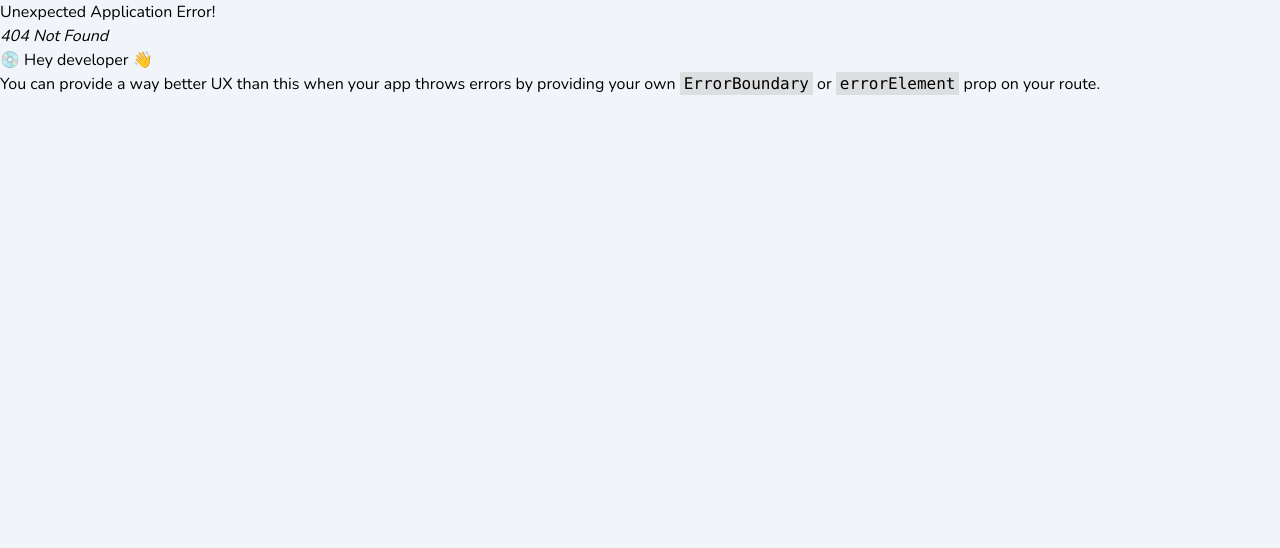
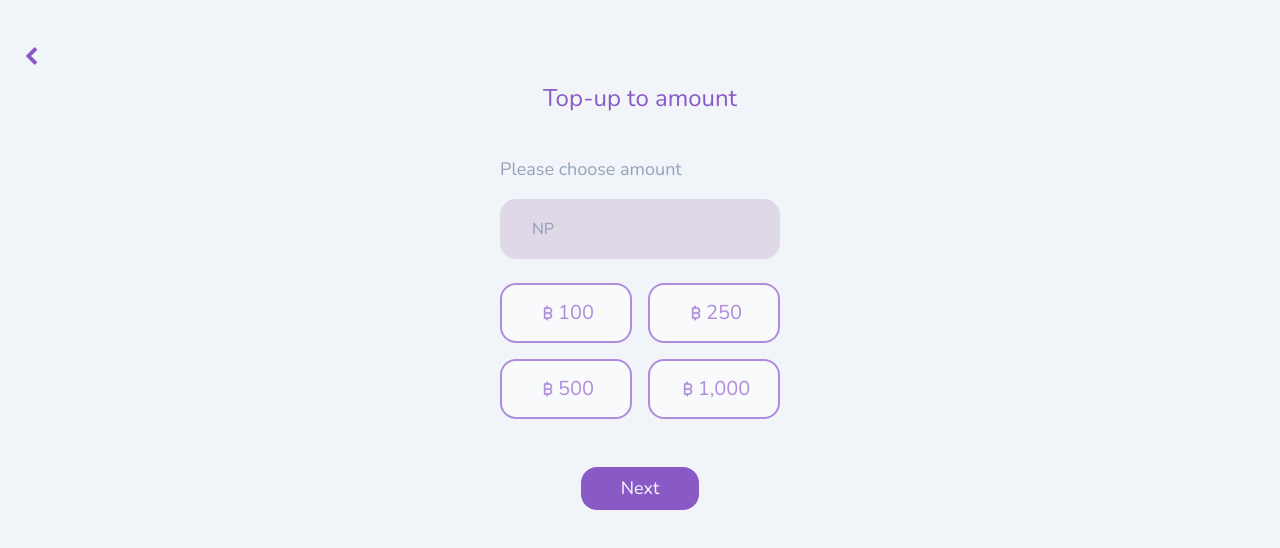
Before and after one commit to narmpiyanuch/navni-frontend, a React (Vite) app: page /topup in a window 1280 px wide. Before the commit this address had no page. Shown: the top 548 px of the page. Built offline with nearby package versions, Linux system fonts and the light colour scheme.

Commit message:
edit HomePage and finish create TopUp page

```diff
--- a/src/feature/auth/InputRegisterForm.jsx
+++ b/src/feature/auth/InputRegisterForm.jsx
@@ -1,4 +1,4 @@
-import React from 'react'
+
 
 export default function InputRegisterForm({ title }) {
     return (
--- /dev/null
+++ b/src/feature/payment/MoneyButton.jsx
@@ -0,0 +1,21 @@
+import bathIcon from '../../assets/bathmain.png'
+
+const amount = [
+    { id: 1, amount: '100' },
+    { id: 2, amount: '250' },
+    { id: 3, amount: '500' },
+    { id: 4, amount: '1,000' },
+]
+
+export default function MoneyButton() {
+    return (
+        <div className='grid grid-cols-2 gap-4'>
+            {amount.map(el => {
+                return < div key={el.id} className=' flex justify-center items-center w-[132px] h-[60px] border-2 border-Primary-main rounded-2xl  bg-MonoColor-50 active:bg-Primary-lightest' >
+                    <img src={bathIcon} alt='bathIcon' className='w-[20px]' />
+                    <p className='text-[20px] text-Primary-main'>{el.amount}</p>
+                </div >
+            })
+            }
+        </div>)
+}
--- /dev/null
+++ b/src/feature/payment/PurpleButton.jsx
@@ -0,0 +1,7 @@
+
+
+export default function PurpleButton({ title }) {
+    return (
+        <div className='bg-Primary-dark rounded-2xl text-MonoColor-50 py-2 px-10 text-[18px] font-normal  active:text-MonoColor-600 active:bg-Primary-light'>{title}</div>
+    )
+}
--- a/src/pages/userPage/HomePageForUser.jsx
+++ b/src/pages/userPage/HomePageForUser.jsx
@@ -1,20 +1,20 @@
-import defaultAvatar from '../../assets/user.png'
 import wallet from '../../assets/wallet.png'
 import tuktuk from '../../assets/tuktuk.png'
 import calendar from '../../assets/calendar.png'
 import information from '../../assets/support.png'
 import messageChat from '../../assets/chat.png'
+import navniLogo from '../../assets/purpleLogo.png'
 
 export default function HomePageForUser() {
     return (
         <div className='flex flex-col m-auto items-center justify-center bg-Primary-main h-screen w-screen gap-2'>
             <div className='flex flex-col fixed bottom-[54%] items-center '>
                 <div className='flex gap-4 items-center'>
-                    <img src={defaultAvatar} className='rounded-full aspect-square w-[60px] border-4 border-MonoColor-50 drop-shadow-lg' />
+                    <img src={navniLogo} className='rounded-full aspect-square w-[60px] border-4 border-Primary-darker drop-shadow-lg' />
                     <div className=' flex-shrink'>
                         <div className='flex justify-between items-center'>
                             <p className='text-[18px] text-MonoColor-50'>Hello (First name)</p>
-                            <p className='text-[12px] text-OtherColor-yellow'>Edit Profile</p>
+                            <button className='text-[12px] text-OtherColor-yellow active:text-MonoColor-300'>Edit Profile</button>
                         </div>
                         <hr className='w-[240px] border-[1.5px] rounded-xl' />
                         <div className='flex justify-between item-center'>
@@ -40,14 +40,14 @@ export default function HomePageForUser() {
                         </div>
                         <div className='flex items-center justify-center'>
                             <div className='w-[200px] h-[60px] absolute bg-Secondary-lightest bottom-0 '></div>
-                            <button className='w-[28px] h-[28px] rounded-full absolute bg-MonoColor-50 bottom-[16px] text-center text-Primary-dark font-semibold text-[20px]'>+</button>
+                            <button className='w-[28px] h-[28px] rounded-full absolute bg-MonoColor-50 bottom-[16px] text-center text-Primary-dark font-semibold text-[20px] active:bg-Primary-main'>+</button>
                         </div>
                     </div>
                 </div>
             </div>
             <div className='fixed top-[42%] items-center justify-start pt-6 bg-MonoColor-50 h-full w-screen rounded-[40px_40px_0px_0px] mt-[60px]'>
                 <div className='flex items-center justify-center pt-4'>
-                    <div className='flex  items-center bg-Primary-dark w-[320px] h-[88px] rounded-3xl gap-10 pl-6'>
+                    <div className='flex  items-center bg-Primary-dark w-[320px] h-[88px] rounded-3xl gap-10 pl-6 active:bg-Primary-main'>
                         <div className='flex justify-center items-center w-[64px] h-[64px] bg-Secondary-lightest rounded-full'>
                             <img src={tuktuk} alt='tuktuk' className='w-[40px]' />
                         </div>
@@ -55,25 +55,25 @@ export default function HomePageForUser() {
                     </div>
                 </div>
                 <div className='flex gap-10 items-center justify-center mt-10'>
-                    <div className='flex flex-col justify-center items-center relative w-[132px] h-[100px] rounded-3xl bg-Primary-light'>
+                    <div className='flex flex-col justify-center items-center relative w-[132px] h-[100px] rounded-3xl bg-Primary-light active:bg-Primary-main'>
                         <div className='flex justify-center items-center w-[64px] h-[64px] bg-MonoColor-50 rounded-full absolute top-[-30px] border-4  border-Primary-light'>
                             <img src={calendar} alt='tuktuk' className='w-[40px]' />
                         </div>
-                        <p className='text-MonoColor-50 text-[20px] font-semibold'>History</p>
+                        <p className='text-MonoColor-50 text-[20px] font-semibold pt-4'>History</p>
                     </div>
-                    <div className='flex flex-col justify-center items-center relative w-[132px] h-[100px] rounded-3xl bg-Primary-light'>
+                    <div className='flex flex-col justify-center items-center relative w-[132px] h-[100px] rounded-3xl bg-Primary-light active:bg-Primary-main'>
                         <div className='flex justify-center items-center w-[64px] h-[64px] bg-MonoColor-50 rounded-full absolute top-[-30px] border-4  border-Primary-light'>
                             <img src={information} alt='tuktuk' className='w-[40px]' />
                         </div>
-                        <p className='text-MonoColor-50 text-[20px] font-semibold'>Information</p>
+                        <p className='text-MonoColor-50 text-[20px] font-semibold pt-4'>Information</p>
                     </div>
                 </div>
                 <div className='flex gap-10 items-center justify-center mt-8'>
-                    <div className='flex flex-col justify-center items-center relative w-[320px] h-[40px] rounded-3xl bg-Secondary-main'>
+                    <div className='flex flex-col justify-center items-center relative w-[320px] h-[40px] rounded-3xl bg-Secondary-main active:bg-Secondary-dark'>
                         <div className='flex justify-center items-center w-[64px] h-[64px] bg-MonoColor-50 rounded-full absolute left-0 border-4  border-Secondary-main'>
                             <img src={messageChat} alt='tuktuk' className='w-[40px]' />
                         </div>
-                        <p className='text-MonoColor-50 text-[20px] font-semibold'>Information</p>
+                        <p className='text-MonoColor-50 text-[20px] font-semibold'>Live Chat</p>
                     </div>
                 </div>
             </div>
--- /dev/null
+++ b/src/pages/userPage/PaymentFlowPage/TopUpToAmoutPage.jsx
@@ -0,0 +1,29 @@
+
+import MoneyButton from '../../../feature/payment/MoneyButton'
+import PurpleButton from '../../../feature/payment/PurpleButton'
+
+export default function TopUpToAmoutPage() {
+    return (
+        <div className='flex flex-col m-auto items-center justify-start  h-screen w-screen gap-2'>
+            <div className=' flex flex-col pt-10 items-start w-full '>
+                <span class="material-symbols-outlined text-Primary-dark  font-bold text-[32px] active:text-MonoColor-300 pl-4"> navigate_before</span>
+            </div>
+            <div className='flex items-center'>
+                <p className='text-Primary-dark text-[24px] font-normal item-center'>Top-up to amount</p>
+            </div>
+            <div className='flex flex-col gap-4 pt-8'>
+                <p className='text-[18px] text-MonoColor-400 '>Please choose amount</p>
+                <div className=' flex w-[280px] h-[60px] bg-Primary-lightest justify-start items-center rounded-2xl'>
+                    <p className='pl-8 font-medium text-[16px] text-MonoColor-400'>NP</p>
+                </div>
+            </div>
+            <div className='pt-4'>
+                <MoneyButton />
+            </div>
+            <div className='pt-10'>
+                <PurpleButton title='Next' />
+            </div>
+        </div >
+
+    )
+}
--- a/src/router/Router.jsx
+++ b/src/router/Router.jsx
@@ -4,6 +4,7 @@ import { Outlet } from "react-router-dom"
 import HomePageForUser from "../pages/userPage/HomePageForUser"
 import RegisterPageForUser from "../pages/userPage/RegisterPageForUser"
 import { RouterProvider } from "react-router-dom"
+import TopUpToAmoutPage from "../pages/userPage/PaymentFlowPage/TopUpToAmoutPage"
 
 const router = createBrowserRouter([
     {
@@ -18,7 +19,9 @@ const router = createBrowserRouter([
             </div>
         ), children: [
             { path: '/', element: <HomePageForUser /> },
-            { path: '/register', element: <RegisterPageForUser /> }
+            { path: '/register', element: <RegisterPageForUser /> },
+            { path: '/topup', element: <TopUpToAmoutPage /> }
+
         ]
     }
 ]);
```
Also changed, not shown: src/assets/bathmain.png (added), src/assets/purpleLogo.png (added).
